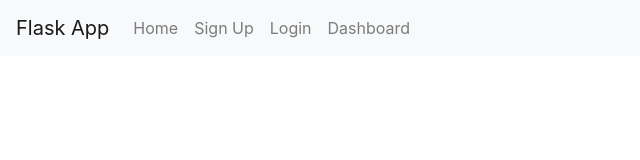
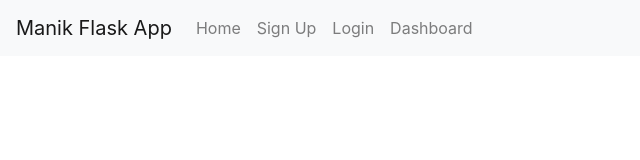
Before and after one commit to manikcloud/-manik-flask-chatgpt, a plain HTML site: page aws-cognito/templates/index.html in a window 1280 px wide. Shown: the whole page, without its empty margins (0-640 px from the left). Drawn offline with nearby package versions, Linux system fonts and the light colour scheme.

Commit message:
added manik

```diff
--- a/aws-cognito/templates/index.html
+++ b/aws-cognito/templates/index.html
@@ -1,12 +1,12 @@
 <!DOCTYPE html>
 <html>
 <head>
-    <title>Flask App - Home</title>
+    <title>Manik Flask App - Home</title>
     <link rel="stylesheet" href="https://stackpath.bootstrapcdn.com/bootstrap/4.5.2/css/bootstrap.min.css">
 </head>
 <body>
     <nav class="navbar navbar-expand-lg navbar-light bg-light">
-        <a class="navbar-brand" href="/">Flask App</a>
+        <a class="navbar-brand" href="/">Manik Flask App</a>
         <button class="navbar-toggler" type="button" data-toggle="collapse" data-target="#navbarNav"
             aria-controls="navbarNav" aria-expanded="false" aria-label="Toggle navigation">
             <span class="navbar-toggler-icon"></span>
```
